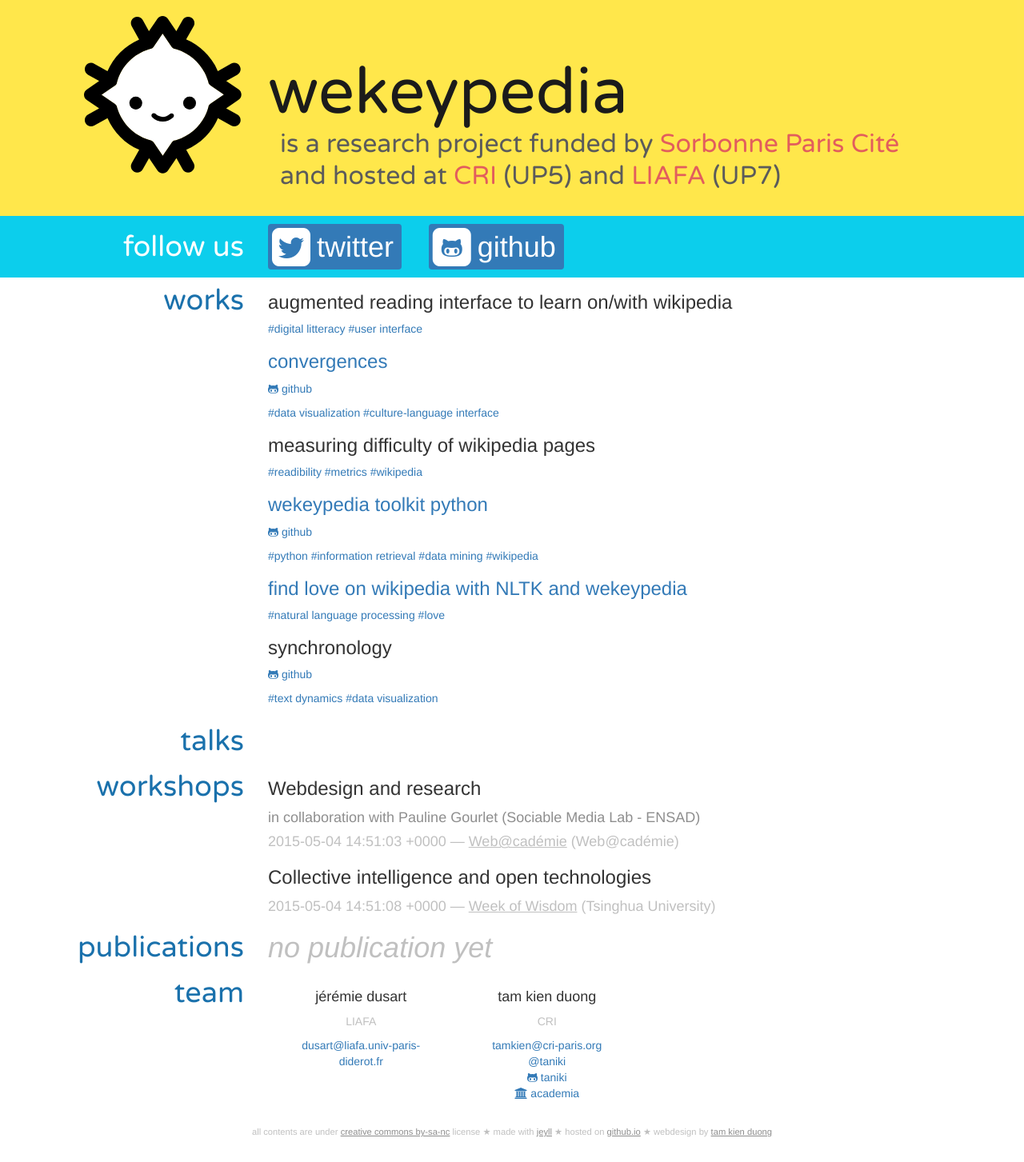
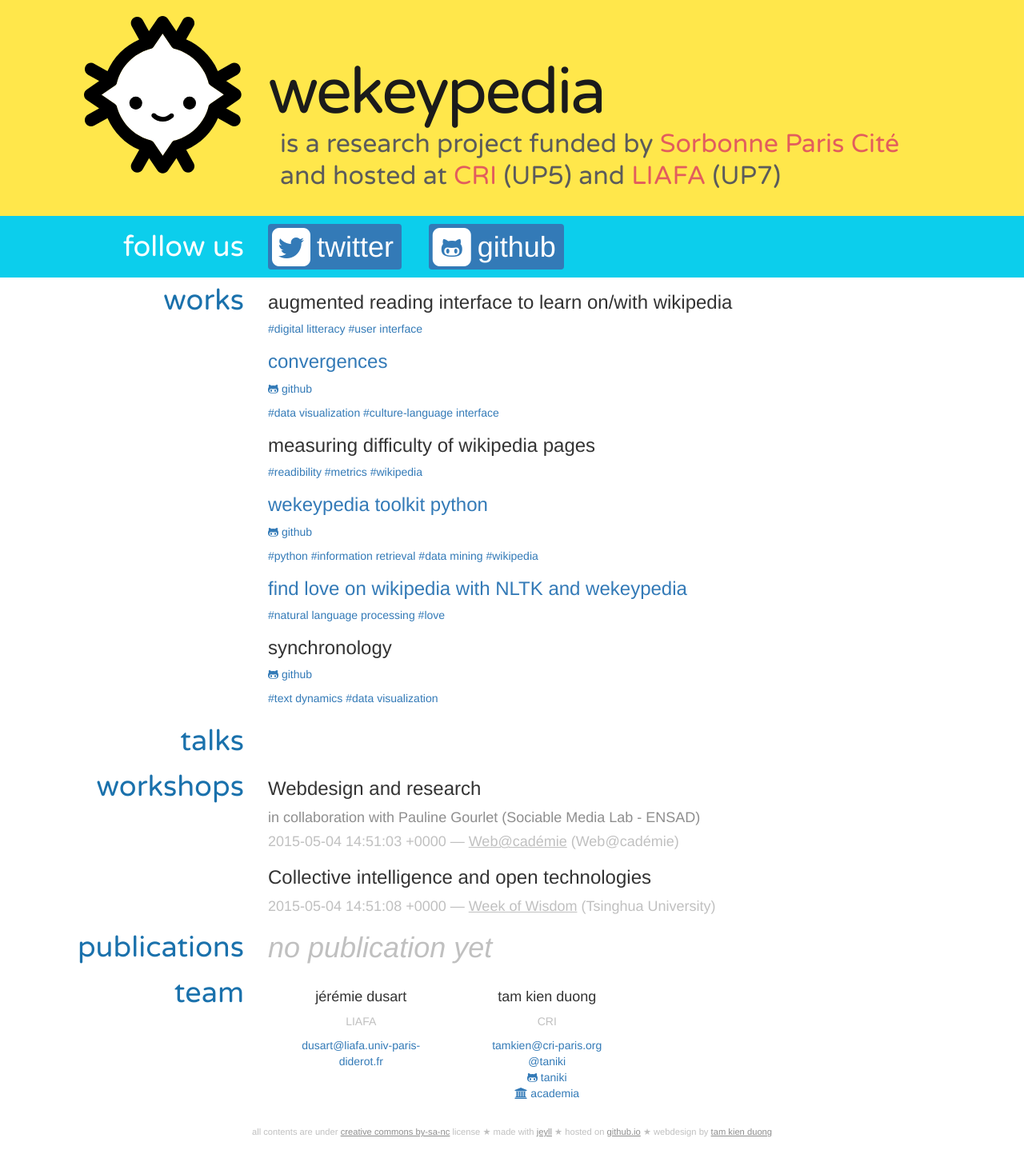
Before and after one commit to WeKeyPedia/wekeypedia.github.io, a Jekyll site: the page built from index.html, in a window 1280 px wide. Shown: the whole page at 80% size. Built offline with Jekyll 4.4.1, drawn with Linux system fonts in a browser that asks for light colours; nearby versions of some CDN libraries; Markdown is read by kramdown in place of the engine named in the settings; a file with an impossible date is left out.

Commit message:
h1 letter spacing

```diff
--- a/css/site.scss
+++ b/css/site.scss
@@ -58,6 +58,7 @@
     margin-top: 52px;
     text-align: left;
     margin-bottom: 0px;
+    letter-spacing: -3px;
   }
 
   div:first-child {
```
